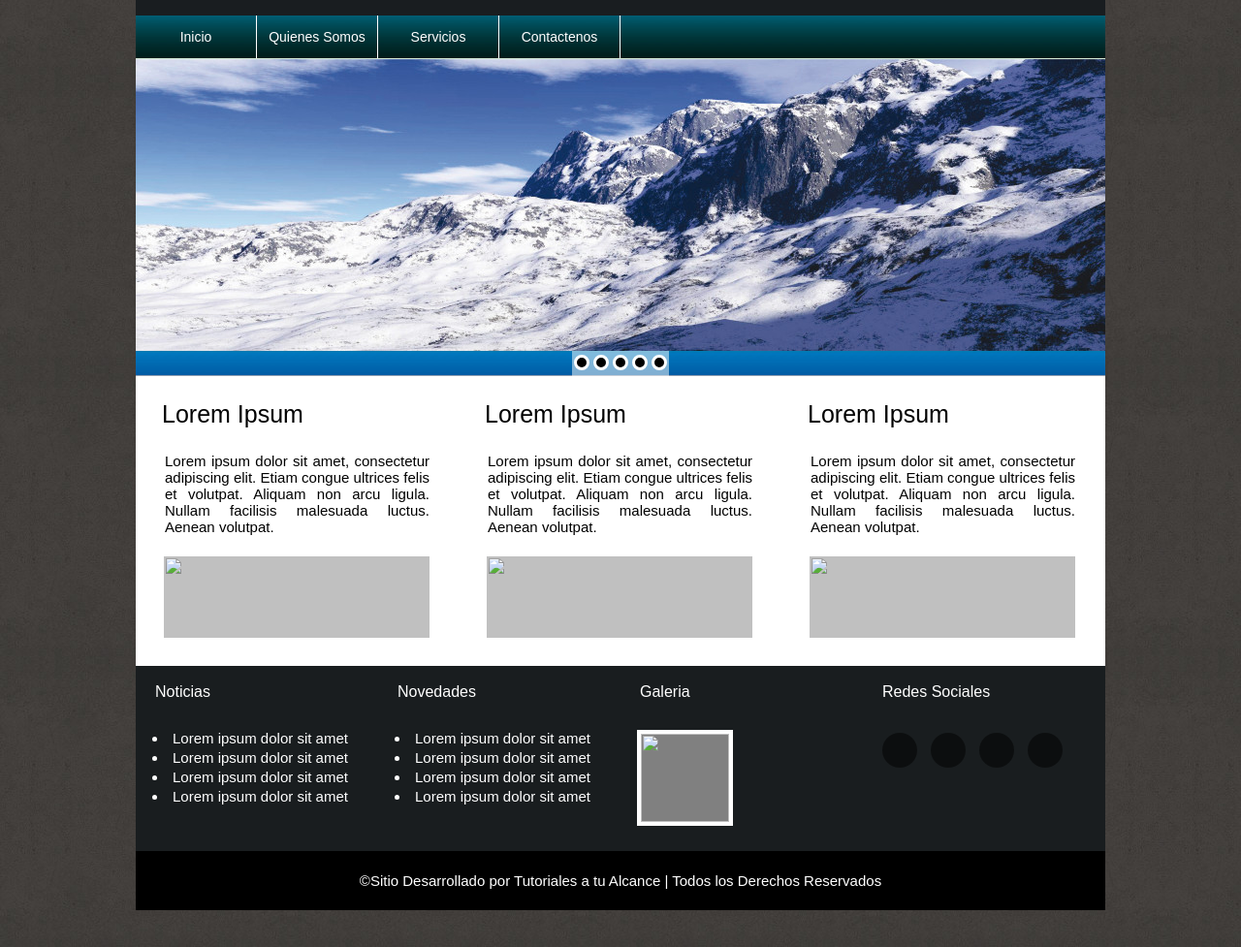
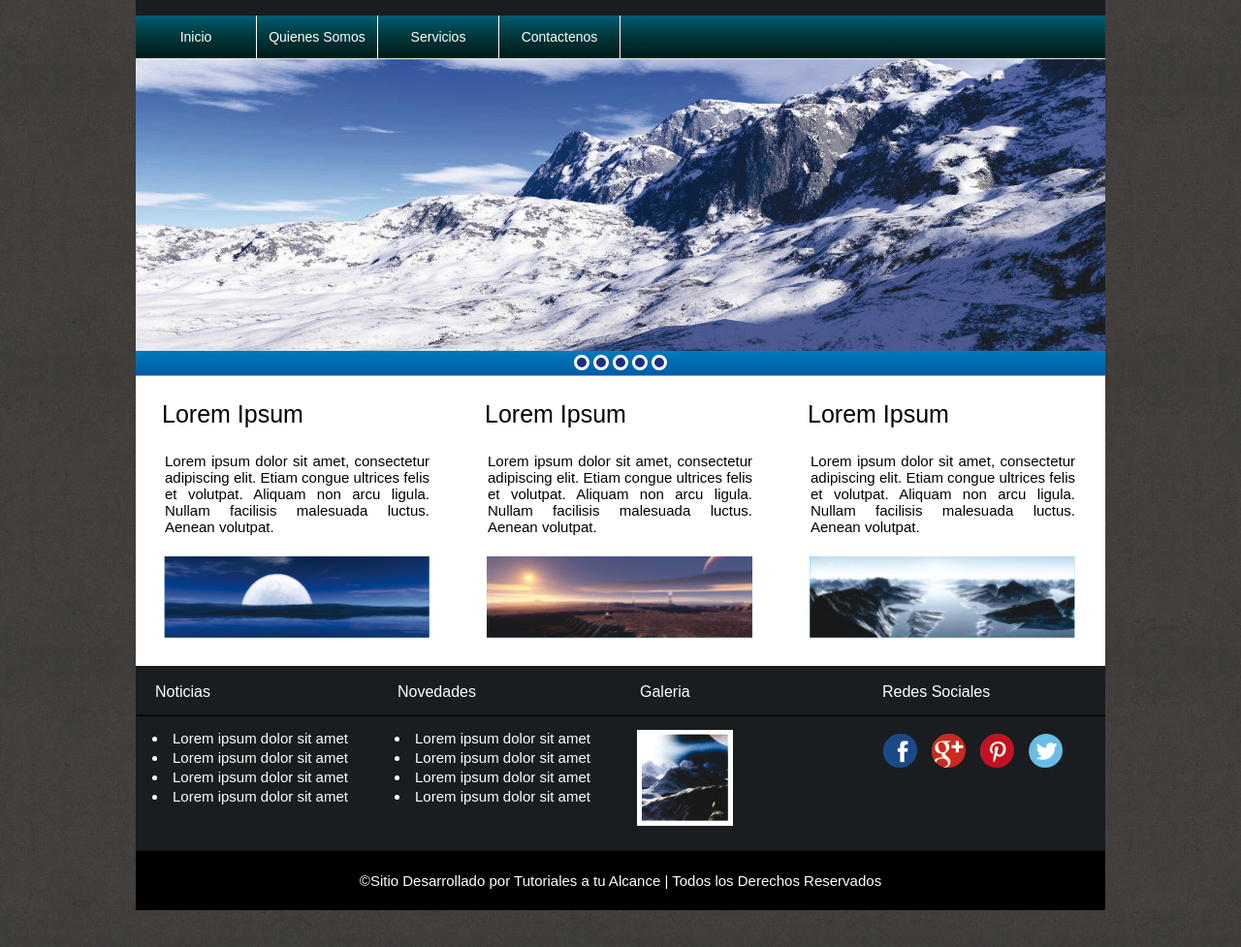
Before and after one commit to Yeisonryhn/MaquetacionWebTutorialesATuAlcance, a plain HTML site: page index.html in a window 1280 px wide. Shown: the part 67-1044 px from the top of the page at 97% size. Drawn offline with Linux system fonts and the light colour scheme.

Commit message:
Integrando diseño parte 2

```diff
--- a/css/estilo.css
+++ b/css/estilo.css
@@ -119,7 +119,7 @@ nav ul li
 	margin: auto;
 	width: 100px;
 	height: 26px;
-	background: rgba(255,255,255,.5);
+	/*background: rgba(255,255,255,.5);*/
 }
 
 #botoneraSlide ul li{
@@ -127,7 +127,7 @@ nav ul li
 	width: 10px;
 	height: 10px;
 	border-radius: 100%;
-	background: black;
+	background: #1e2d82;
 	border: solid 3px white;
 	margin: 4px 2px;
 }
@@ -183,7 +183,8 @@ section ul li img{
 	margin:auto;
 	width: 1000px;
 	height: 191px;
-	background: #191d1f;
+	/*background: #191d1f;*/
+	background: url("../img/bottom.jpg");
 	/*background: rgba(0,255,0,0.3);*/
 }
 
@@ -230,7 +231,7 @@ section ul li img{
 	width: 91px;
 	height: 91px;
 	border: 4px solid white;
-	background: gray;
+
 }
 
 #bottom ul li ul
@@ -250,7 +251,28 @@ section ul li img{
 	height: 36px;
 	margin:2px 7px;
 	border-radius: 100%;
-	background: rgba(0,0,0,.5);
+
+	/*background: rgba(0,0,0,.5);*/
+}
+#bottom ul li ul li:first-child
+{
+	background: url("../img/facebook.png");
+	background-size: acover;
+}
+#bottom ul li ul li:nth-child(2)
+{
+	background: url("../img/google.png");
+	background-size: acover;
+}
+#bottom ul li ul li:nth-child(3)
+{
+	background: url("../img/pinterest.png");
+	background-size: acover;
+}
+#bottom ul li ul li:nth-child(4)
+{
+	background: url("../img/twitter.png");
+	background-size: acover;
 }
 /*FIN BOTTOM*/
 /*------------------------------------------------------------------*/
--- a/index.html
+++ b/index.html
@@ -23,7 +23,11 @@
 	<!--FIN BARRA DE NAVEGACION-->
 
 	<!--SLIDE -->
-	<div id="slide"><img src="img/foto1.jpg" width="100%" alt="fotodelslide"></div>
+	<div id="slide">
+		<ul>
+			<li><img src="img/foto1.jpg" width="100%" alt="fotodelslide"></li>
+		</ul>
+	</div>
 	<!--FIN SLIDE -->
 
 	<!--BOTONERA SLIDE -->
@@ -44,19 +48,19 @@
 			<li>
 				<h1>Lorem Ipsum	</h1>
 				<p>Lorem ipsum dolor sit amet, consectetur adipiscing elit. Etiam congue ultrices felis et volutpat. Aliquam non arcu ligula. Nullam facilisis malesuada luctus. Aenean volutpat. </p>
-				<img src="">
+				<img src="img/imagen1.jpg" width="100%">
 			</li>
 
 			<li>
 				<h1>Lorem Ipsum</h1>
 				<p>Lorem ipsum dolor sit amet, consectetur adipiscing elit. Etiam congue ultrices felis et volutpat. Aliquam non arcu ligula. Nullam facilisis malesuada luctus. Aenean volutpat.</p>
-				<img src="">
+				<img src="img/imagen2.jpg" width="100%">
 			</li>
 
 			<li>
 				<h1>Lorem Ipsum</h1>
 				<p>Lorem ipsum dolor sit amet, consectetur adipiscing elit. Etiam congue ultrices felis et volutpat. Aliquam non arcu ligula. Nullam facilisis malesuada luctus. Aenean volutpat. </p>
-				<img src="">
+				<img src="img/imagen3.jpg" width="100%">
 			</li>
 		</ul>
 	</section>
@@ -87,7 +91,7 @@
 
 			<li>
 				<h1>Galeria</h1>
-				<img src="">
+				<img src="img/galeria.jpg" width="100%" height="100%">
 			</li>
 
 			<li>
```
Also changed, not shown: img/bottom.jpg (added), img/facebook.jpg (added), img/facebook.png (added), img/galeria.jpg (added), img/google.png (added), img/imagen1.jpg (added), img/imagen2.jpg (added), img/imagen3.jpg (added), img/pinterest.png (added), img/twitter.png (added).
